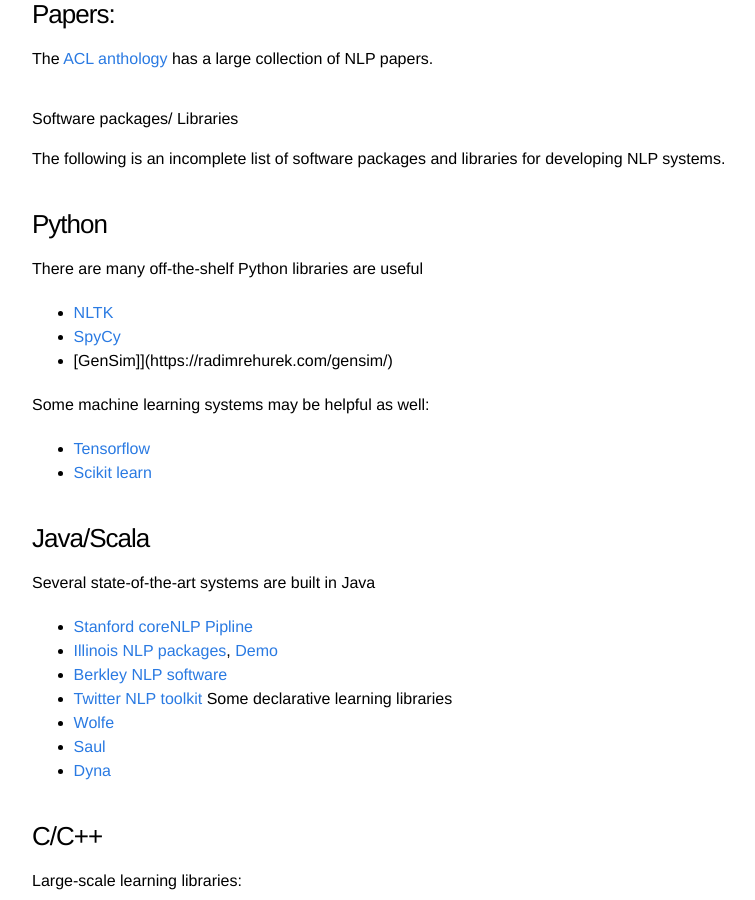
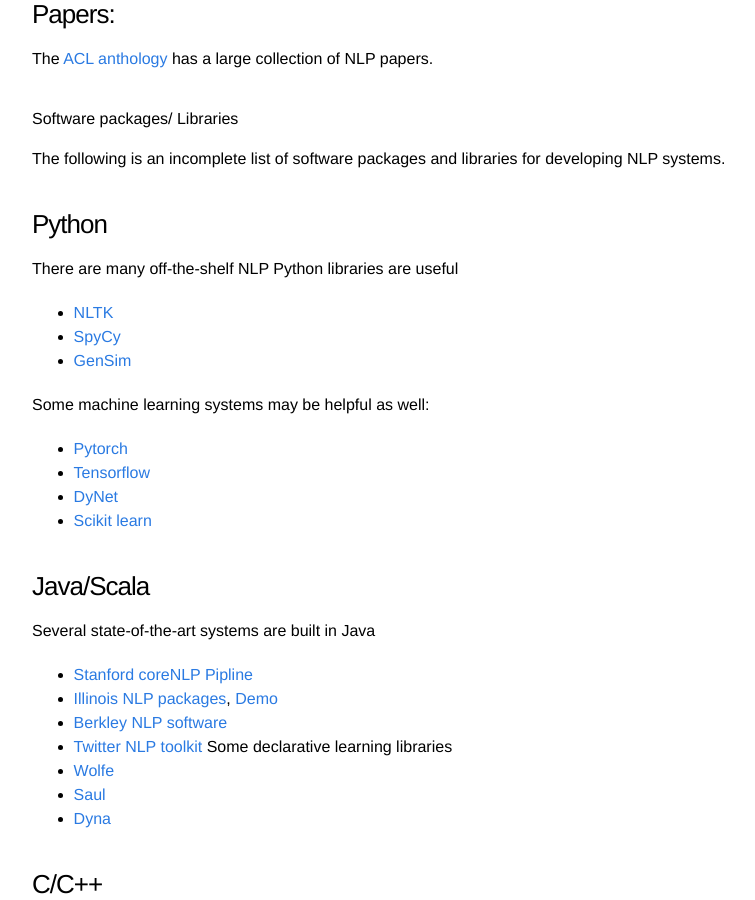
Before and after one commit to uclanlp/CS269-17, a Jekyll site: the page built from 3_resources.html.md, in a window 1280 px wide and 900 px high, scrolled down 547 px. Shown: the whole window, without its empty margins (208-963 px from the left). Built offline with Jekyll 4.4.1, drawn with Linux system fonts in a browser that asks for light colours.

Commit message:
Update 3_resources.html.md

```diff
--- a/3_resources.html.md
+++ b/3_resources.html.md
@@ -22,13 +22,15 @@
 The following is an incomplete list of software packages and libraries for developing NLP systems.
 
 ### Python
-There are many off-the-shelf Python libraries are useful
+There are many off-the-shelf NLP Python libraries are useful
 - [NLTK](http://www.nltk.org/)
 - [SpyCy](https://spacy.io/)
-- [GenSim]](https://radimrehurek.com/gensim/)
+- [GenSim](https://radimrehurek.com/gensim/)
 
 Some machine learning systems may be helpful as well:
+- [Pytorch](http://pytorch.org/)
 - [Tensorflow](https://www.tensorflow.org/)
+- [DyNet](https://github.com/clab/dynet)
 - [Scikit learn](http://scikit-learn.org/stable/)
 
 ### Java/Scala
```
